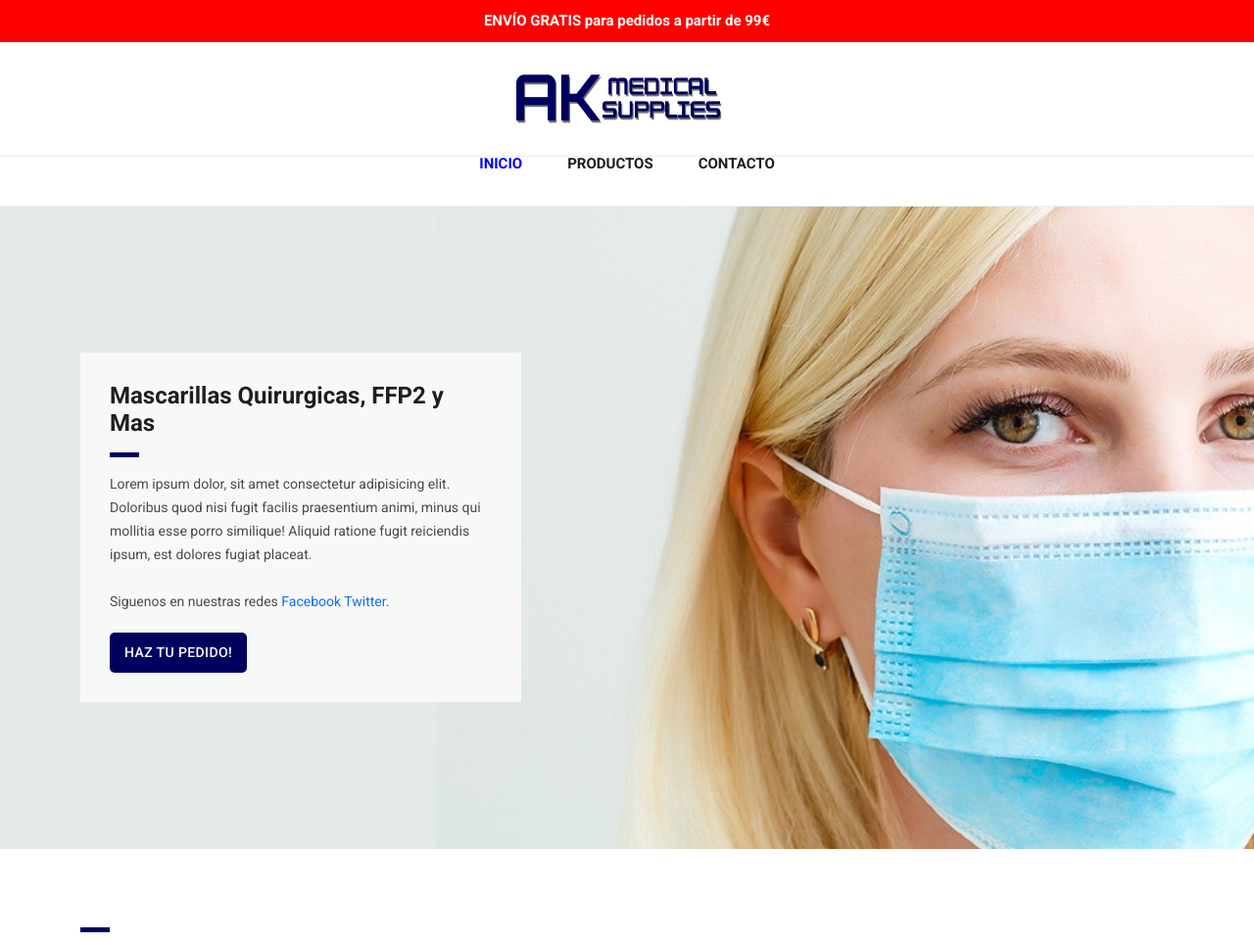
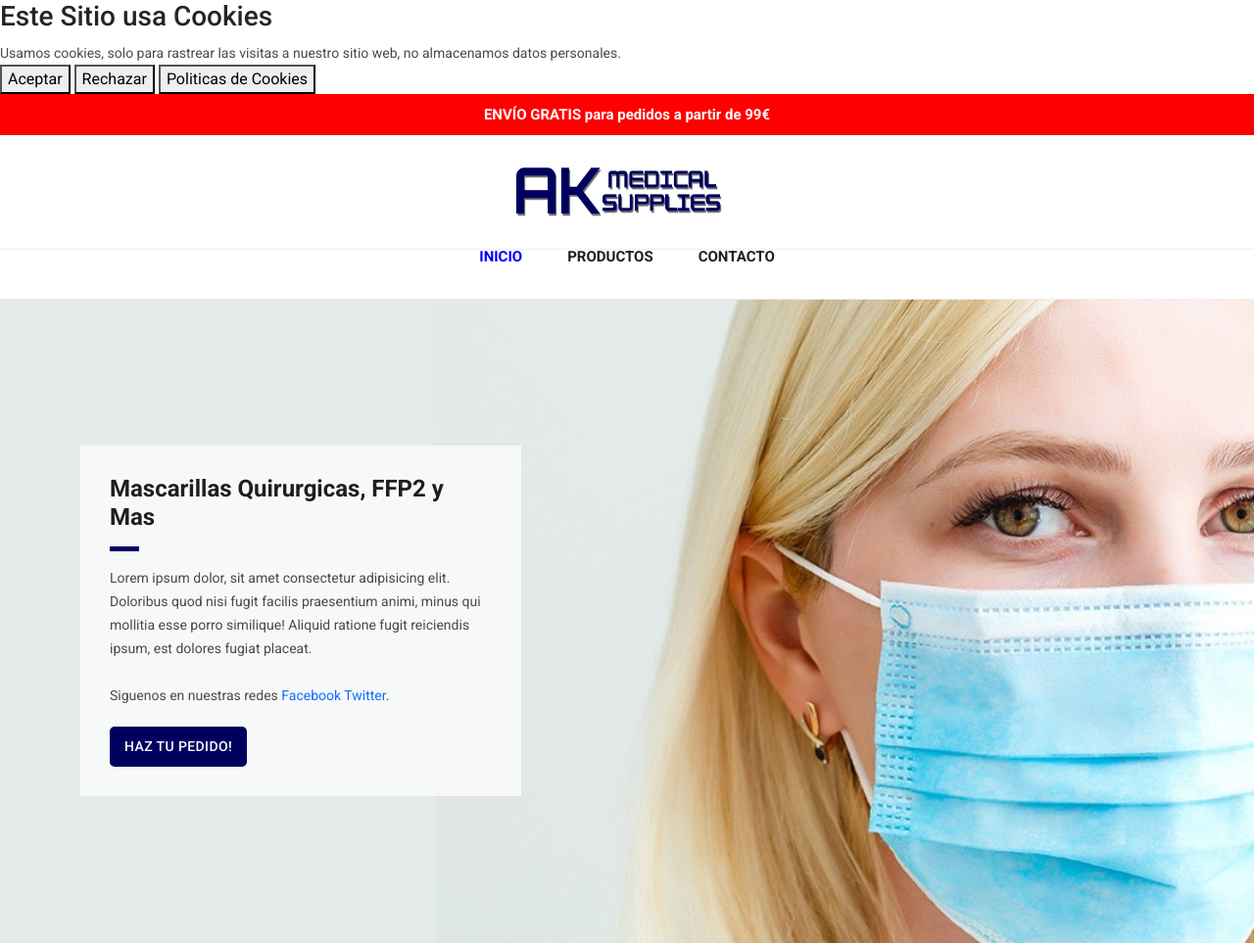
Before and after one commit to karamalfredo/Final-Project-Tokio, a plain HTML site: page public/index.html in a window 1280 px wide. Shown: the top 963 px of the page at 98% size. Drawn offline with nearby package versions, Linux system fonts and the light colour scheme.

Commit message:
Added Added new meta in all files and added the cookie banner in the index.html

```diff
--- a/public/index.html
+++ b/public/index.html
@@ -4,7 +4,8 @@
   <head>
 
     <meta charset="utf-8">
-    <meta name="viewport" content="width=device-width, initial-scale=1">
+    <meta name="viewport" content="width=device-width, initial-scale=1, shrink-to-fit=no">
+    <meta name="theme-color" content="#00005f">
 
     <title>AK Medical Supplies</title>
 
@@ -23,9 +24,22 @@
     <link rel="stylesheet" href="../styles/style.css">
     <link rel="stylesheet" href="../styles/owl.css">
 
+    <script>
+
+
+    </script>
   </head>
 
   <body>
+
+    <!--Cookie Banner-->
+    <div class="cookie">
+      <h3>Este Sitio usa Cookies</h3>
+        <p>Usamos cookies, solo para rastrear las visitas a nuestro sitio web, no almacenamos datos personales.</p>
+          <button onclick="setCookie()">Aceptar</button>
+          <button onclick="setCookie()">Rechazar</button>
+            <a href="politica-de-cookies.html"><button>Politicas de Cookies</button></a>
+    </div>
 
     <!-- Pre Header -->
     <div id="pre-header">
```
Also changed, not shown: public/aviso-legal.html (+1 -0 lines), public/contacto.html (+1 -0 lines), public/pack-1600-masca-azules.html (+1 -0 lines), public/politica-de-cookies.html (+1 -0 lines), public/politica-de-privacidad.html (+1 -0 lines), public/productos.html (+1 -0 lines). Lines whose indentation alone changed are shown as unchanged.
